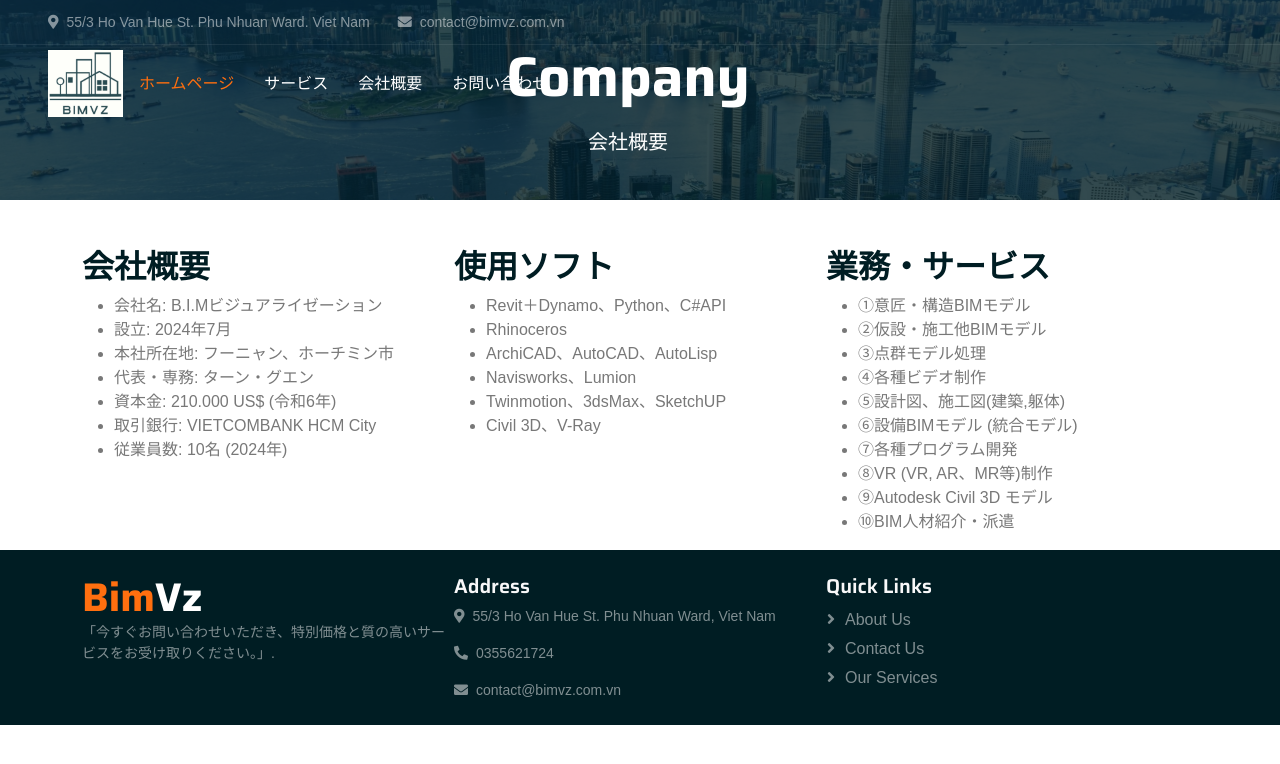
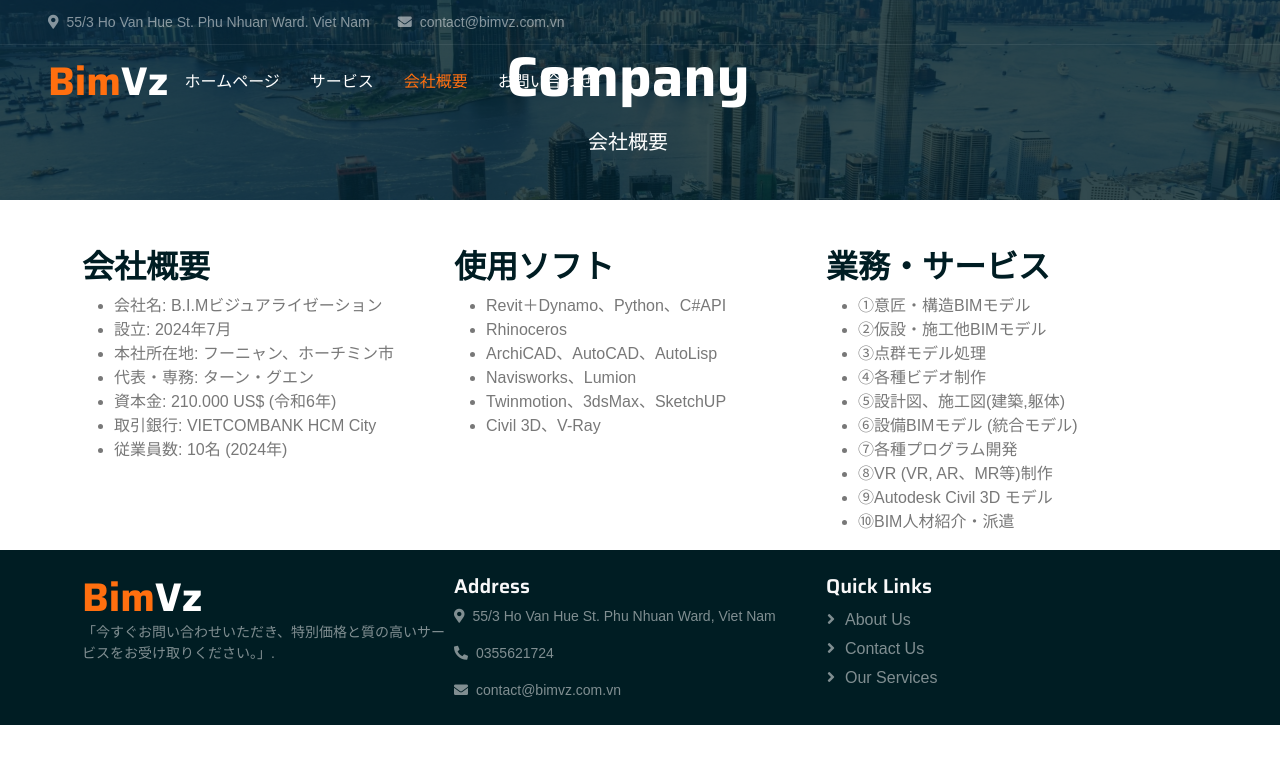
Before and after one commit to LapThanh/LapThanh.github.io, a plain HTML site: page chariteam-1.0.0/company.html in a window 1280 px wide. Drawn offline with nearby package versions, Linux system fonts and the light colour scheme.

Commit message:
thay doi

```diff
--- a/chariteam-1.0.0/company.html
+++ b/chariteam-1.0.0/company.html
@@ -36,7 +36,7 @@
 
   <nav class="navbar navbar-expand-lg navbar-dark py-lg-0 px-lg-5 wow fadeIn" data-wow-delay="0.1s">
       <a href="index.html" class="navbar-brand ms-4 ms-lg-0">
-          <img src="img/logo.jpeg" alt="Logo">
+        <h1 class="fw-bold m-0" style="color:#FF6F0F">Bim<span class="text-white">Vz</span></h1>
       </a>
       <button type="button" class="navbar-toggler me-4" data-bs-toggle="collapse" data-bs-target="#navbarCollapse">
           <span class="navbar-toggler-icon"></span>
@@ -44,9 +44,9 @@
       <div class="collapse navbar-collapse" id="navbarCollapse">
           <!-- Trên màn hình lớn: Căn trái, trên màn hình nhỏ: Căn phải -->
           <div class="navbar-nav ms-auto ms-lg-0 p-4 p-lg-0"> <!-- ms-lg-0 sẽ căn trái trên màn hình lớn -->
-              <a href="index.html" class="nav-item nav-link active">ホームページ</a>
+              <a href="index.html" class="nav-item nav-link ">ホームページ</a>
               <a href="service.html" class="nav-item nav-link">サービス</a>
-              <a href="company.html" class="nav-item nav-link">会社概要</a>
+              <a href="company.html" class="nav-item nav-link active">会社概要</a>
               <a href="contact.html" class="nav-item nav-link">お問い合わせ</a>
           </div>
       </div>
```
Also changed, not shown: chariteam-1.0.0/contact.html (+6 -4 lines), chariteam-1.0.0/index.html (+1 -1 lines), chariteam-1.0.0/service.html (+3 -3 lines).
